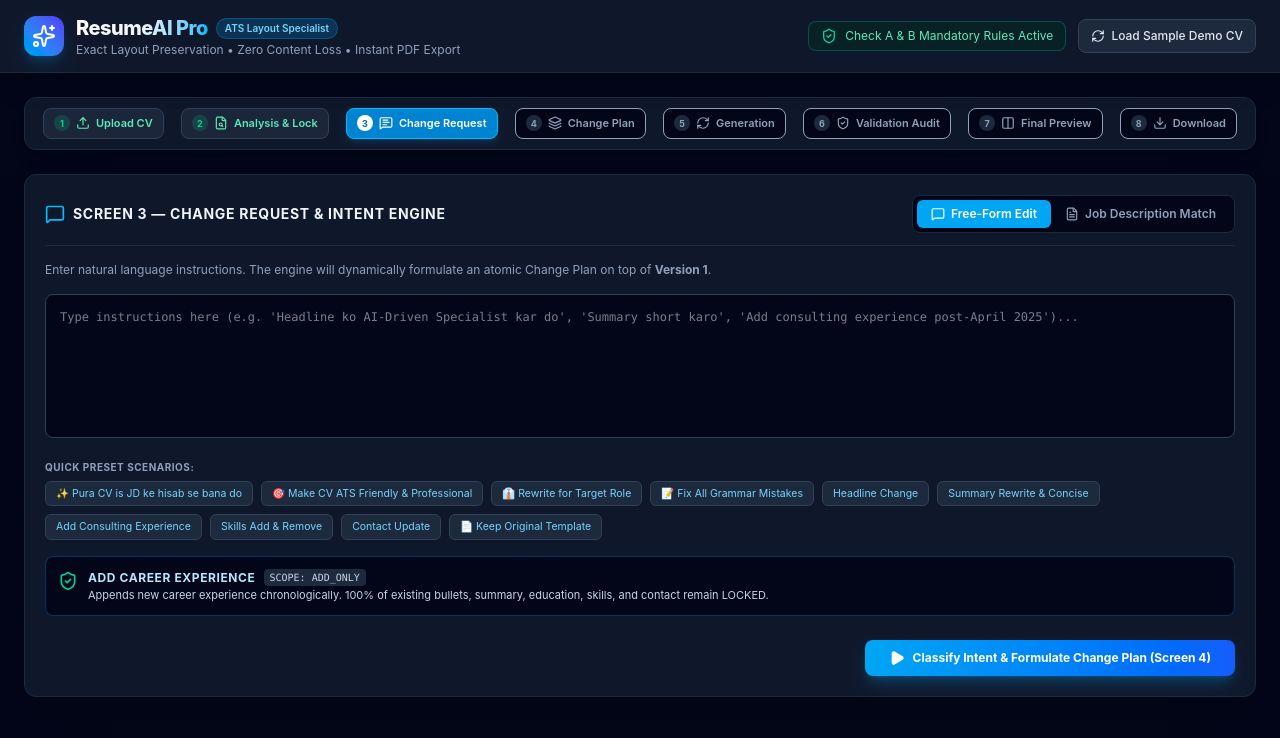
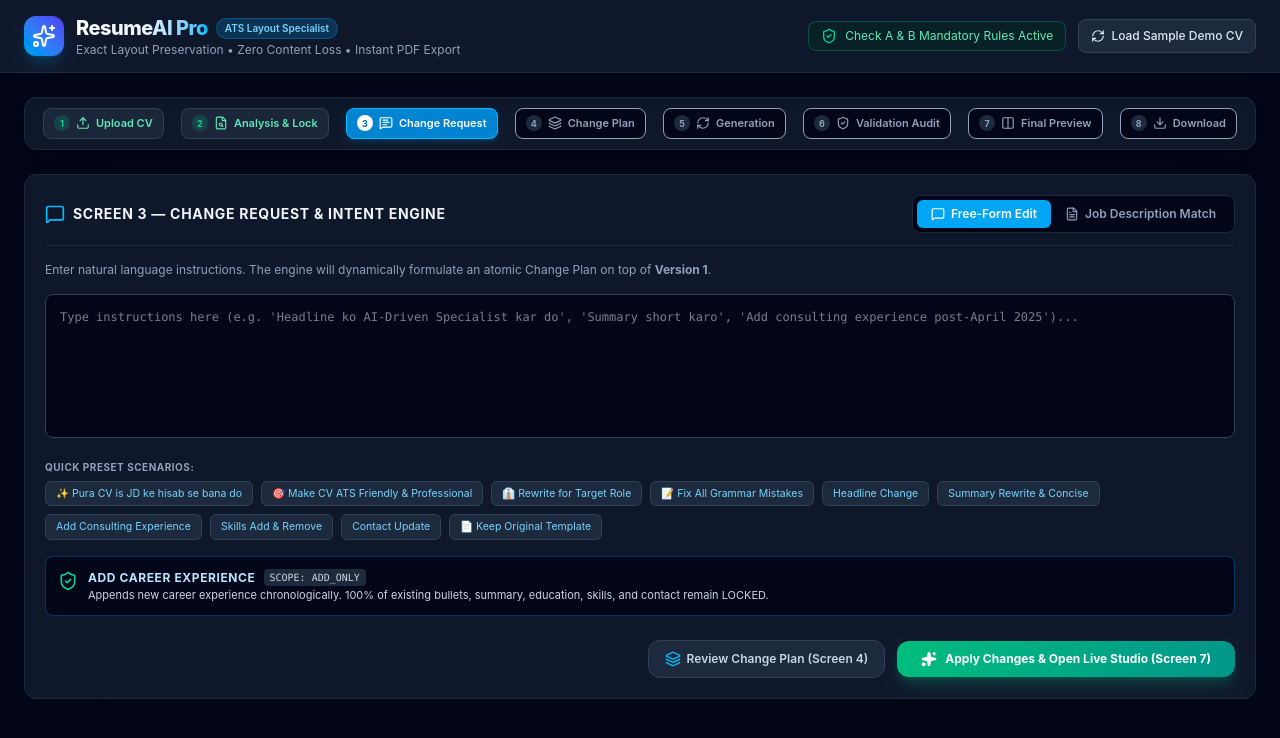
Before and after one commit to Gulabjamun99/resumeai-pro, a React (Vite) app: page / in a window 1280 px wide. Both pictures are taken after a click on the button "3 Change Request". Shown: the top 738 px of the page. Built offline with nearby package versions, Linux system fonts and the light colour scheme.

Commit message:
fix(flow): atomic multi-bullet deletion and Screen 3 direct change pipeline

```diff
--- a/src/App.jsx
+++ b/src/App.jsx
@@ -222,6 +222,64 @@
     setScreen(4); // Advance to Screen 4 (Review & Approval Gate)
   };
 
+  // Direct Application: Screen 3 -> Screen 7 Fast-Track Pipeline
+  const handleApplyChangeRequestDirectly = (customPrompt = null) => {
+    const textToApply = typeof customPrompt === 'string' ? customPrompt : promptText;
+    if (!textToApply || !textToApply.trim() || !currentCvState) {
+      setScreen(7);
+      return;
+    }
+
+    setErrorMessage(null);
+    const scope = classifyPermissionScope(textToApply);
+    setPermissionScope(scope);
+
+    const plan = parseUserIntentToChangePlan(textToApply, currentCvState, sourceResume);
+    setActiveChangePlan(plan);
+
+    const { proposedCv } = executeChangePlan(currentCvState, plan);
+    const lockedCv = enforceContentLocks(sourceResume || currentCvState, currentCvState, proposedCv, plan);
+    const finalCv = lockedCv || proposedCv || currentCvState;
+
+    const nextVer = versionHistory.length + 1;
+    const summaryText = plan?.planSummary || textToApply.slice(0, 60);
+    const newVersionSnapshot = {
+      version: nextVer,
+      id: `v${nextVer}`,
+      title: `Version ${nextVer} (Screen 3 Change Request)`,
+      summary: summaryText,
+      timestamp: new Date().toLocaleTimeString([], { hour: '2-digit', minute: '2-digit' }),
+      cvState: JSON.parse(JSON.stringify(finalCv)),
+      bulletsCount: finalCv.experiences?.flatMap(e => e.bullets)?.length || 0
+    };
+
+    setVersionHistory(prev => [...prev, newVersionSnapshot]);
+    setCurrentCvState(JSON.parse(JSON.stringify(finalCv)));
+    setCurrentVersion(nextVer);
+
+    try {
+      const report = runCompleteValidationSuite(sourceResume || finalCv, finalCv, textToApply, scope, plan);
+      setValidationReport(report);
+    } catch (_) {}
+
+    try {
+      if (typeof confetti === 'function') {
+        confetti({ particleCount: 60, spread: 60, origin: { y: 0.6 } });
+      }
+    } catch (_) {}
+
+    setScreen(7);
+  };
+
+  // Safe Stepper Navigation: Auto-applies pending Screen 3 change request if navigating to Studio
+  const handleNavigateScreen = (targetScreen) => {
+    if (currentScreen === 3 && targetScreen === 7 && promptText && promptText.trim().length > 0) {
+      handleApplyChangeRequestDirectly();
+      return;
+    }
+    setScreen(targetScreen);
+  };
+
   // Formulate Change Plan from Job Description Match Mode
   const handleApplyJdPlan = (jdPlan, promptSummary) => {
     const reqId = `req-${Date.now()}-${Math.random().toString(36).substr(2, 4)}`;
@@ -420,7 +478,7 @@
       <main className="flex-1 max-w-[1600px] w-full mx-auto p-4 md:p-6 flex flex-col gap-6">
 
         {/* Guided 8-Screen Stepper */}
-        <Stepper currentScreen={currentScreen} setScreen={setScreen} />
+        <Stepper currentScreen={currentScreen} setScreen={handleNavigateScreen} />
 
         {/* Ambiguous Request Resolution Modal */}
         <ClarificationModal
@@ -607,6 +665,7 @@
             promptText={promptText}
             setPromptText={setPromptText}
             onAnalyzePrompt={handleFormulateChangePlan}
+            onApplyDirectly={handleApplyChangeRequestDirectly}
             permissionScope={permissionScope}
             currentVersion={currentVersion}
             versionHistory={versionHistory}
--- a/src/components/Screen3Request.jsx
+++ b/src/components/Screen3Request.jsx
@@ -17,6 +17,7 @@
   promptText,
   setPromptText,
   onAnalyzePrompt,
+  onApplyDirectly,
   permissionScope,
   currentVersion,
   versionHistory = [],
@@ -395,13 +396,21 @@
             </div>
           )}
 
-          <div className="flex justify-end mt-2">
+          <div className="flex flex-wrap items-center justify-end gap-3 mt-2">
             <button
               onClick={onAnalyzePrompt}
-              className="bg-gradient-to-r from-sky-500 to-blue-600 hover:from-sky-400 hover:to-blue-500 text-white text-xs font-bold px-6 py-2.5 rounded-lg shadow-lg shadow-sky-500/25 flex items-center gap-2 transition cursor-pointer"
+              className="bg-slate-800 hover:bg-slate-700 text-slate-300 hover:text-white text-xs font-semibold px-4 py-2.5 rounded-xl border border-slate-700 flex items-center gap-1.5 transition cursor-pointer"
             >
-              <Play className="w-4 h-4 fill-white" />
-              <span>Classify Intent & Formulate Change Plan (Screen 4)</span>
+              <Layers className="w-4 h-4 text-sky-400" />
+              <span>Review Change Plan (Screen 4)</span>
+            </button>
+
+            <button
+              onClick={() => onApplyDirectly ? onApplyDirectly() : onAnalyzePrompt()}
+              className="bg-gradient-to-r from-emerald-500 to-teal-600 hover:from-emerald-400 hover:to-teal-500 text-white text-xs font-bold px-6 py-2.5 rounded-xl shadow-lg shadow-emerald-500/25 flex items-center gap-2 transition cursor-pointer"
+            >
+              <Sparkles className="w-4 h-4 fill-white" />
+              <span>Apply Changes & Open Live Studio (Screen 7)</span>
             </button>
           </div>
         </div>
--- a/src/utils/atsEngine.js
+++ b/src/utils/atsEngine.js
@@ -171,22 +171,24 @@
     // Also check education if provided
     if (Array.isArray(education)) {
       education.forEach((edu, eduIdx) => {
-        if (matchedBulletsSet.has(edu)) return;
-        const eLower = edu.toLowerCase().trim();
+        const eduObj = typeof edu === 'object' && edu !== null ? edu : null;
+        const eStr = eduObj ? (eduObj.degree || eduObj.title || eduObj.name || eduObj.institution || '') : String(edu || '');
+        if (!eStr || matchedBulletsSet.has(eStr)) return;
+        const eLower = eStr.toLowerCase().trim();
         if (pLower.includes(eLower)) {
-          addMatch({ section: 'education', eduIdx, bulletText: edu });
+          addMatch({ section: 'education', eduIdx, bulletText: eStr });
           return;
         }
         for (const seg of segments) {
           const segTokens = seg.split(/\s+/).filter(t => t.length >= 2 && !['from', 'with', 'that', 'this', 'for', 'the', 'in', 'and', 'aur'].includes(t));
           if (eLower.includes(seg) || (seg.length >= 6 && seg.includes(eLower))) {
-            addMatch({ section: 'education', eduIdx, bulletText: edu });
+            addMatch({ section: 'education', eduIdx, bulletText: eStr });
             break;
           }
           if (segTokens.length > 0) {
             const matchCount = segTokens.filter(tok => eLower.includes(tok)).length;
             if (matchCount === segTokens.length || (segTokens.length >= 2 && matchCount / segTokens.length >= 0.5)) {
-              addMatch({ section: 'education', eduIdx, bulletText: edu });
+              addMatch({ section: 'education', eduIdx, bulletText: eStr });
               break;
             }
           }
@@ -1595,6 +1597,20 @@
       rawPrompt: rawText,
       planSummary: `Updated ${detailedProjects.length} live projects with concise ATS descriptions (${detailedProjects.map(p => p.title).join(', ')})`
     };
+  }
+
+  // 4. HOLISTIC MULTI-BULLET / MULTI-DEGREE DELETION CHECK:
+  // If the prompt contains a deletion/removal directive AND matches bullets across the whole text,
+  // do NOT break multi-line bullet lists into isolated chunks where earlier lines lose their deletion action!
+  const hasDeleteWord = /(?:delete|remove|hata|hatao|hataye|hatayein|hataiye|hatado|hatade|hta\s*de|hta\s*do|htao|htaye|htado|htade|nikal|drop|chhod|omit|uda|ura|mat\s*rakho|nahi\s*chahiye)/i.test(rawText);
+  if (hasDeleteWord) {
+    const cvExps = currentCvState?.experiences || currentCvState?.experience || sourceMaster?.experiences || sourceMaster?.experience || [];
+    const cvSum = currentCvState?.header?.summary || currentCvState?.summary || sourceMaster?.header?.summary || sourceMaster?.summary || '';
+    const cvEdu = currentCvState?.education || sourceMaster?.education || [];
+    const matchedBullets = findAllTargetBulletsInCv(rawText, cvExps, cvSum, cvEdu);
+    if (matchedBullets.length > 0) {
+      return parseSingleDirectiveToChangePlan(rawText, currentCvState, sourceMaster);
+    }
   }
 
   // Check if multiple directives are present (split by newlines, semicolons, or numbered list)
```
